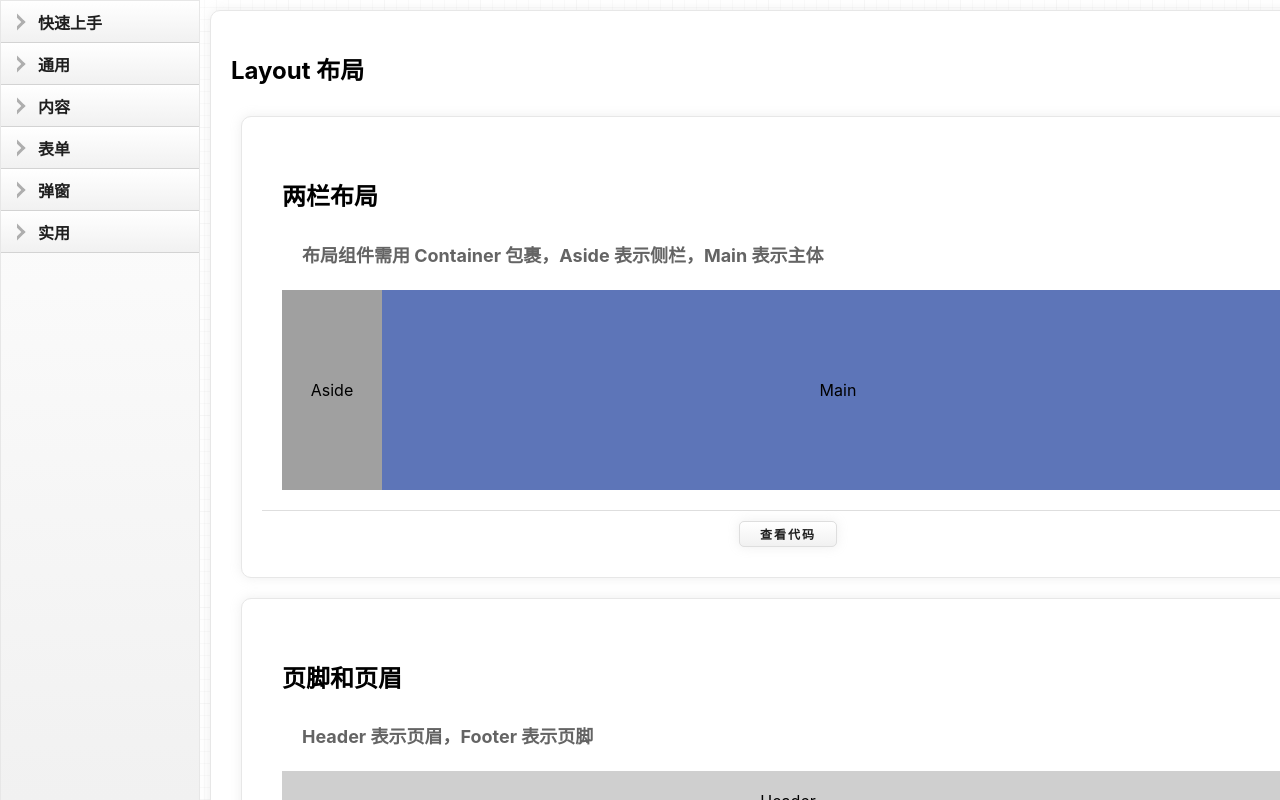
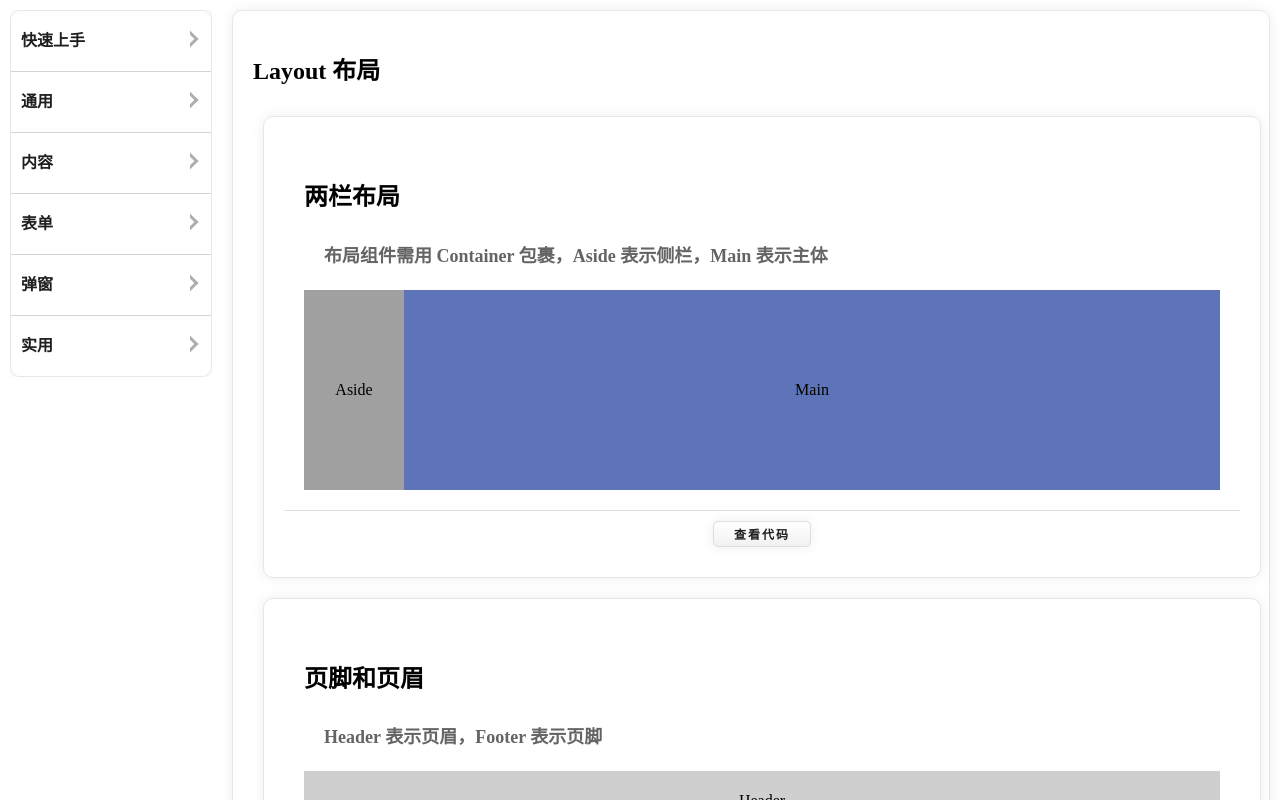
Before and after one commit to undefine4080/Wood-UI-React, a React (Vite) app: page / in a window 1280 px wide. Shown: the top 800 px of the page. Built offline with nearby package versions, Linux system fonts and the light colour scheme.

Commit message:
feat: replace Collapse of main page to NavMenu

```diff
--- a/src/App.less
+++ b/src/App.less
@@ -5,35 +5,26 @@
 @import '././base/styles/color.less';
 @import '././base/styles/border.less';
 
-html {
-    scroll-behavior: smooth;
-}
-
 .app {
     display: flex;
     justify-content: center;
-    overflow: auto;
-    background-image: repeating-linear-gradient(90deg, hsla(196, 0%, 79%, 0.06) 0px, hsla(196, 0%, 79%, 0.06) 1px, transparent 1px, transparent 96px), repeating-linear-gradient(0deg, hsla(196, 0%, 79%, 0.06) 0px, hsla(196, 0%, 79%, 0.06) 1px, transparent 1px, transparent 96px), repeating-linear-gradient(0deg, hsla(196, 0%, 79%, 0.09) 0px, hsla(196, 0%, 79%, 0.09) 1px, transparent 1px, transparent 12px), repeating-linear-gradient(90deg, hsla(196, 0%, 79%, 0.09) 0px, hsla(196, 0%, 79%, 0.09) 1px, transparent 1px, transparent 12px), linear-gradient(90deg, rgb(255, 255, 255), rgb(255, 255, 255));
     background-attachment: fixed;
 }
 
-
-#app__aside {
-    position: fixed;
-    top: 0;
+#navMenu-aside {
+    margin: 10px;
+    overflow: auto;
 }
 
+#app__aside,
 #app__main {
-    margin-left: 200px;
+    height: 100vh;
+    overflow: auto;
+    scroll-behavior: smooth;
 }
 
 body {
     margin: 0;
-    font-family: -apple-system, BlinkMacSystemFont, 'Segoe UI', 'Roboto', 'Oxygen',
-        'Ubuntu', 'Cantarell', 'Fira Sans', 'Droid Sans', 'Helvetica Neue',
-        sans-serif;
-    -webkit-font-smoothing: antialiased;
-    -moz-osx-font-smoothing: grayscale;
 }
 
 code {
--- a/src/App.tsx
+++ b/src/App.tsx
@@ -1,9 +1,5 @@
-import {
-  Collapse,
-  CollapseItem,
-  CollapseNav,
-} from "@component/Collapse/Collapse";
 import { Container, Main, Aside } from "@component/Layout/Layout";
+import { NavMenu, NavMenuItem, SubNavMenu } from "@component/NavMenu/NavMenu";
 
 import IntroButton from "@intro/introButton";
 import IntroLayout from "@intro/introLayout";
@@ -37,67 +33,69 @@ function App() {
   return (
     <div className="app">
       <Container width="1280px">
-        <Aside id="app__aside" side="left" width="200px">
-          <Collapse sticky>
-            <CollapseItem label="快速上手">
-              <CollapseNav label="介绍" />
-              <CollapseNav label="安装" />
-              <CollapseNav label="使用" />
-            </CollapseItem>
+        <Aside id="app__aside" side="left" width={"auto"}>
+          <div id="navMenu-aside">
+            <NavMenu>
+              <SubNavMenu label="快速上手">
+                <NavMenuItem label="介绍" />
+                <NavMenuItem label="安装" />
+                <NavMenuItem label="使用" />
+              </SubNavMenu>
 
-            <CollapseItem label="通用">
-              <CollapseNav label="Layout 布局" url="#layout" />
-              <CollapseNav label="Button 按钮" url="#button" />
-              <CollapseNav label="Mark 标记" url="#mark" />
-              <CollapseNav label="Switch 开关" url="#switch" />
-              <CollapseNav label="Divider 分割线" url="#divider" />
-              <CollapseNav label="Pagination 分页" url="#pagination" />
-              <CollapseNav label="Image 图片" url="#image" />
-              <CollapseNav label="Progress 进度条" url="#progress" />
-              <CollapseNav label="Tag 标签" url="#tag" />
-            </CollapseItem>
+              <SubNavMenu label="通用">
+                <NavMenuItem label="Layout 布局" to="#layout" />
+                <NavMenuItem label="Button 按钮" to="#button" />
+                <NavMenuItem label="Mark 标记" to="#mark" />
+                <NavMenuItem label="Switch 开关" to="#switch" />
+                <NavMenuItem label="Divider 分割线" to="#divider" />
+                <NavMenuItem label="Pagination 分页" to="#pagination" />
+                <NavMenuItem label="Image 图片" to="#image" />
+                <NavMenuItem label="Progress 进度条" to="#progress" />
+                <NavMenuItem label="Tag 标签" to="#tag" />
+              </SubNavMenu>
 
-            <CollapseItem label="内容">
-              <CollapseNav label="Collapse 抽屉" url="#collapse" />
-              <CollapseNav label="NavMenu 导航菜单" url="#navMenu" />
-              <CollapseNav label="Tree 树" url="#tree" />
-              <CollapseNav label="Table 表格" url="#table" />
-              <CollapseNav label="Tab 动态面板" url="#tab" />
-              <CollapseNav label="Carousel 轮播" url="#carousel" />
-              <CollapseNav label="List 列表" url="#list" />
-              <CollapseNav label="Card 卡片" disabled />
-            </CollapseItem>
+              <SubNavMenu label="内容">
+                <NavMenuItem label="Collapse 抽屉" to="#collapse" />
+                <NavMenuItem label="NavMenu 导航菜单" to="#navMenu" />
+                <NavMenuItem label="Tree 树" to="#tree" />
+                <NavMenuItem label="Table 表格" to="#table" />
+                <NavMenuItem label="Tab 动态面板" to="#tab" />
+                <NavMenuItem label="Carousel 轮播" to="#carousel" />
+                <NavMenuItem label="List 列表" to="#list" />
+                <NavMenuItem label="Card 卡片" disabled />
+              </SubNavMenu>
 
-            <CollapseItem label="表单">
-              <CollapseNav label="Input 输入" url="#input" />
-              <CollapseNav label="Radio 单选" url="#radio" />
-              <CollapseNav label="Checkbox 多选" url="#checkbox" />
-              <CollapseNav label="Select 选择" url="#select" />
-              <CollapseNav label="Form 表单" url="#form" />
-              <CollapseNav label="Textarea 文本域" url="#textarea" disabled />
-              <CollapseNav label="Cascade 级联选择" url="#cascade" disabled />
-              <CollapseNav
-                label="DatePicker 日期选择"
-                url="#datepicker"
-                disabled
-              />
-            </CollapseItem>
+              <SubNavMenu label="表单">
+                <NavMenuItem label="Input 输入" to="#input" />
+                <NavMenuItem label="Radio 单选" to="#radio" />
+                <NavMenuItem label="Checkbox 多选" to="#checkbox" />
+                <NavMenuItem label="Select 选择" to="#select" />
+                <NavMenuItem label="Form 表单" to="#form" />
+                <NavMenuItem label="Textarea 文本域" to="#textarea" disabled />
+                <NavMenuItem label="Cascade 级联选择" to="#cascade" disabled />
+                <NavMenuItem
+                  label="DatePicker 日期选择"
+                  to="#datepicker"
+                  disabled
+                />
+              </SubNavMenu>
 
-            <CollapseItem label="弹窗">
-              <CollapseNav label="Modal 模态框" url="#modal" />
-              <CollapseNav label="Message 消息" url="#message" />
-              <CollapseNav label="Tooltips 文字提示" url="#tooltip" />
-              <CollapseNav label="Nav 导航菜单" url="#nav" />
-            </CollapseItem>
+              <SubNavMenu label="弹窗">
+                <NavMenuItem label="Modal 模态框" to="#modal" />
+                <NavMenuItem label="Message 消息" to="#message" />
+                <NavMenuItem label="Tooltips 文字提示" to="#tooltip" />
+                <NavMenuItem label="Nav 导航菜单" to="#nav" />
+              </SubNavMenu>
 
-            <CollapseItem label="实用">
-              <CollapseNav label="Bullet 弹幕" disabled />
-              <CollapseNav label="Marker 水印" disabled />
-              <CollapseNav label="Occupation 占位" disabled />
-              <CollapseNav label="Scroll 瀑布流" disabled />
-              <CollapseNav label="BackTop 返回顶部" disabled />
-            </CollapseItem>
-          </Collapse>
+              <SubNavMenu label="实用">
+                <NavMenuItem label="Bullet 弹幕" disabled />
+                <NavMenuItem label="Marker 水印" disabled />
+                <NavMenuItem label="Occupation 占位" disabled />
+                <NavMenuItem label="Scroll 瀑布流" disabled />
+                <NavMenuItem label="BackTop 返回顶部" disabled />
+              </SubNavMenu>
+            </NavMenu>
+          </div>
         </Aside>
 
         <Main id="app__main">
@@ -132,7 +130,7 @@ function App() {
           <IntroModal />
           <IntroMessage />
           <IntroTooltip />
-          <IntroNav />
+          {/* <IntroNav /> */}
         </Main>
       </Container>
     </div>
```
Also changed, not shown: 5 other files (tests, documents, lock files or other folders).
